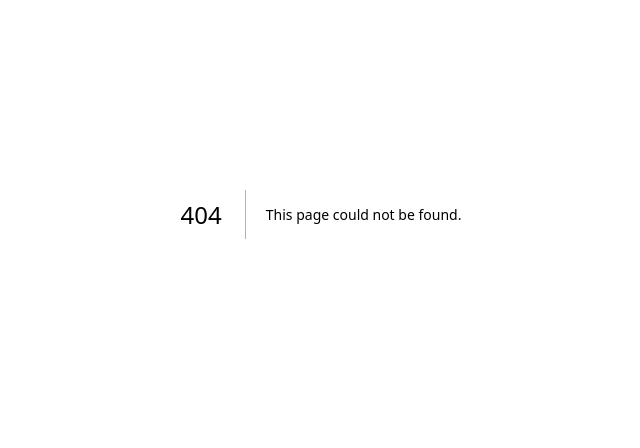
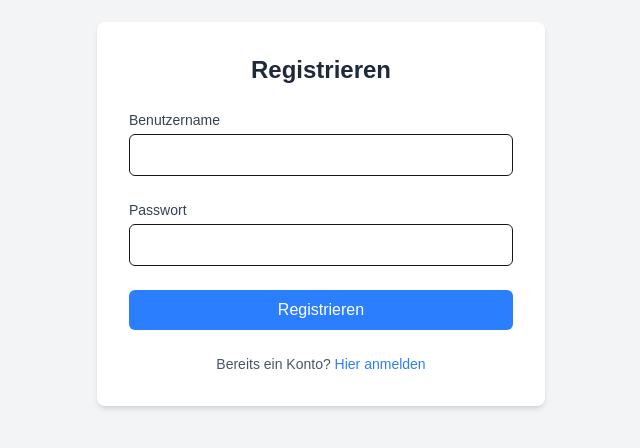
Before and after one commit to Mkw68Mkw/fast_chat, a Next.js app in the folder client/my-app/: page /signup in a window 1280 px wide. Before the commit this address had no page. Shown: the part 186-634 px from the top of the page, without its empty margins (319-959 px from the left). Built offline with nearby package versions, Linux system fonts and the light colour scheme.

Commit message:
websocket and simple chatting implemented

```diff
--- /dev/null
+++ b/client/my-app/src/app/chatroom/[id]/page.js
@@ -0,0 +1,95 @@
+"use client";
+import { useState, useEffect, useRef } from 'react';
+import { useParams } from 'next/navigation';
+import { jwtDecode } from 'jwt-decode';  // Korrekte Import-Syntax
+import { useRouter } from 'next/navigation';
+
+export default function ChatRoom() {
+  const router = useRouter();
+  const params = useParams();
+  const [messages, setMessages] = useState([]);
+  const [input, setInput] = useState('');
+  const [chatroomName, setChatroomName] = useState('Loading...');
+  const ws = useRef(null);
+  const [username, setUsername] = useState('');
+  const [checkingAuth, setCheckingAuth] = useState(true);
+
+  // Extract username from JWT token
+  useEffect(() => {
+  const token = localStorage.getItem('token');
+  if (!token) {
+    router.push('/login');
+  }
+  if (token) {
+    try {
+      const decodedToken = jwtDecode(token);
+      setUsername(decodedToken.sub);
+      setCheckingAuth(false);; // Assuming 'sub' contains the username
+    } catch (error) {
+      console.error('Invalid token:', error);
+    }
+  }
+}, [router]);
+
+  useEffect(() => {
+    // Fetch chatroom name
+    fetch(`http://localhost:8000/chatrooms/${params.id}`)
+      .then(response => response.json())
+      .then(data => setChatroomName(data.name))
+      .catch(error => {
+        console.error('Error fetching chatroom name:', error);
+        setChatroomName('Unknown Room');
+      });
+
+    ws.current = new WebSocket(`ws://localhost:8000/ws/chatrooms/${params.id}`);
+
+    ws.current.onmessage = (event) => {
+      const data = JSON.parse(event.data);
+      setMessages(prev => [...prev, data]);
+    };
+
+    return () => {
+      if (ws.current?.readyState === WebSocket.OPEN) {
+        ws.current.close();
+      }
+    };
+  }, [params.id]);
+
+  const sendMessage = () => {
+    if (input.trim() && ws.current?.readyState === WebSocket.OPEN) {
+      ws.current.send(JSON.stringify({
+        username: username, // Use the extracted username
+        message: input
+      }));
+      setInput('');
+    }
+  };
+
+  return (
+    <div className="p-4 max-w-md mx-auto">
+      <h2 className="text-xl font-bold mb-4">{chatroomName}</h2>
+      <div className="mb-4 h-64 overflow-y-auto border p-2">
+        {messages.map((msg, i) => (
+          <div key={i} className="mb-2">
+            <strong>{msg.username}:</strong> {msg.message}
+          </div>
+        ))}
+      </div>
+      <div className="flex gap-2">
+        <input
+          type="text"
+          value={input}
+          onChange={(e) => setInput(e.target.value)}
+          onKeyPress={(e) => e.key === 'Enter' && sendMessage()}
+          className="flex-1 border p-2"
+        />
+        <button
+          onClick={sendMessage}
+          className="bg-blue-500 text-white px-4 py-2 rounded"
+        >
+          Senden
+        </button>
+      </div>
+    </div>
+  );
+}
--- a/client/my-app/src/app/page.js
+++ b/client/my-app/src/app/page.js
@@ -38,6 +38,7 @@ export default function Home() {
         </button>
       </div>
       <h1>Willkommen {username}</h1>
+
     </div>
   );
 }
--- /dev/null
+++ b/client/my-app/src/app/signup/page.js
@@ -0,0 +1,91 @@
+"use client";
+import { useRouter } from 'next/navigation';
+import { useState } from 'react';
+
+export default function SignupPage() {
+  const router = useRouter();
+  const [username, setUsername] = useState('');
+  const [password, setPassword] = useState('');
+  const [error, setError] = useState('');
+  const [isLoading, setIsLoading] = useState(false);
+
+  const handleSubmit = async (e) => {
+    e.preventDefault();
+    setIsLoading(true);
+    setError('');
+
+    try {
+      const response = await fetch('http://localhost:8000/signup', {
+        method: 'POST',
+        headers: {
+          'Content-Type': 'application/json',
+        },
+        body: JSON.stringify({ username, password })
+      });
+
+      const data = await response.json();
+
+      if (!response.ok) {
+        throw new Error(data.detail || 'Registration failed');
+      }
+
+      router.push('/login');
+    } catch (error) {
+      setError(error.message);
+    } finally {
+      setIsLoading(false);
+    }
+  };
+
+  return (
+    <div className="min-h-screen flex items-center justify-center bg-gray-100">
+      <div className="bg-white p-8 rounded-lg shadow-md w-full max-w-md">
+        <h1 className="text-2xl font-bold text-gray-800 mb-6 text-center">Registrieren</h1>
+        <form className="space-y-6" onSubmit={handleSubmit}>
+          <div>
+            <label htmlFor="username" className="block text-sm font-medium text-gray-700">
+              Benutzername
+            </label>
+            <input
+              type="text"
+              value={username}
+              onChange={(e) => setUsername(e.target.value)}
+              required
+              className="mt-1 w-full px-3 py-2 border rounded-md focus:outline-none focus:ring-2 focus:ring-blue-500"
+            />
+          </div>
+          <div>
+            <label htmlFor="password" className="block text-sm font-medium text-gray-700">
+              Passwort
+            </label>
+            <input
+              type="password"
+              value={password}
+              onChange={(e) => setPassword(e.target.value)}
+              required
+              className="mt-1 w-full px-3 py-2 border rounded-md focus:outline-none focus:ring-2 focus:ring-blue-500"
+            />
+          </div>
+          {error && <div className="text-red-500 text-sm mt-2">{error}</div>}
+          <button
+            type="submit"
+            disabled={isLoading}
+            className="w-full bg-blue-500 text-white py-2 px-4 rounded-md hover:bg-blue-600 transition-colors disabled:bg-gray-400"
+          >
+            {isLoading ? 'Wird registriert...' : 'Registrieren'}
+          </button>
+          <div className="text-center text-sm text-gray-600">
+            Bereits ein Konto?{' '}
+            <button
+              type="button"
+              onClick={() => router.push('/login')}
+              className="text-blue-500 hover:underline"
+            >
+              Hier anmelden
+            </button>
+          </div>
+        </form>
+      </div>
+    </div>
+  );
+}
```
Also changed, not shown: 1 other file (tests, documents, lock files or other folders).
